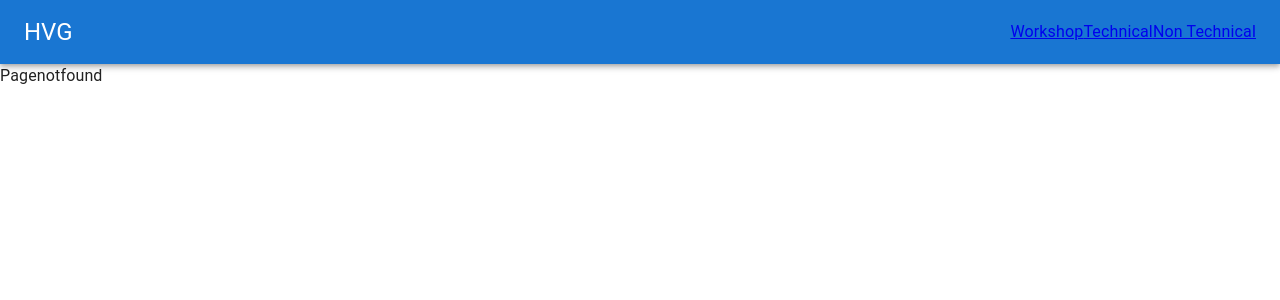
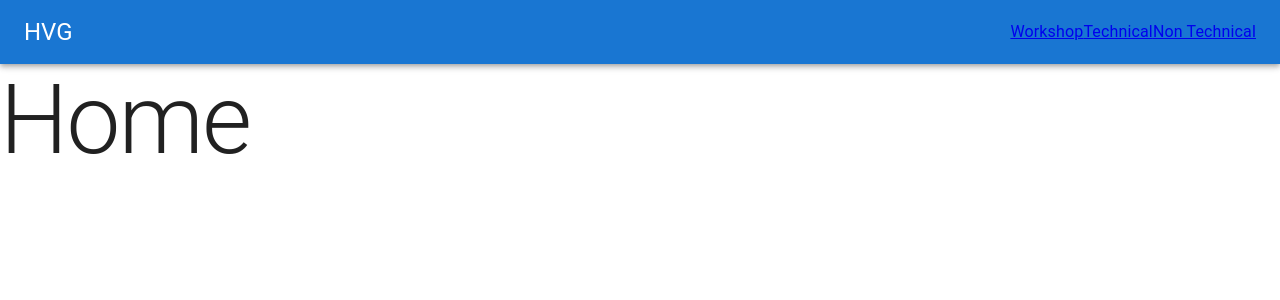
Before and after one commit to VamshiGangadhar/ityukta, a React (Create React App) app: page / in a window 1280 px wide. Shown: the top 300 px of the page. Built offline with nearby package versions, Linux system fonts and the light colour scheme.

Commit message:
Update App.js

```diff
--- a/src/App.js
+++ b/src/App.js
@@ -16,7 +16,7 @@
         <Route path="/workshop" element={<Workshop />} />
         <Route path="/technical" element={<Technical />} />
         <Route path="/nontechnical" element={<Nontechnical />} />
-        <Route path="/ityukta" element={<Home />} />
+        <Route path="/" element={<Home />} />
         <Route path="*" element={<Pagenotfound />} />
       </Routes>
     </CssBaseline>
```
